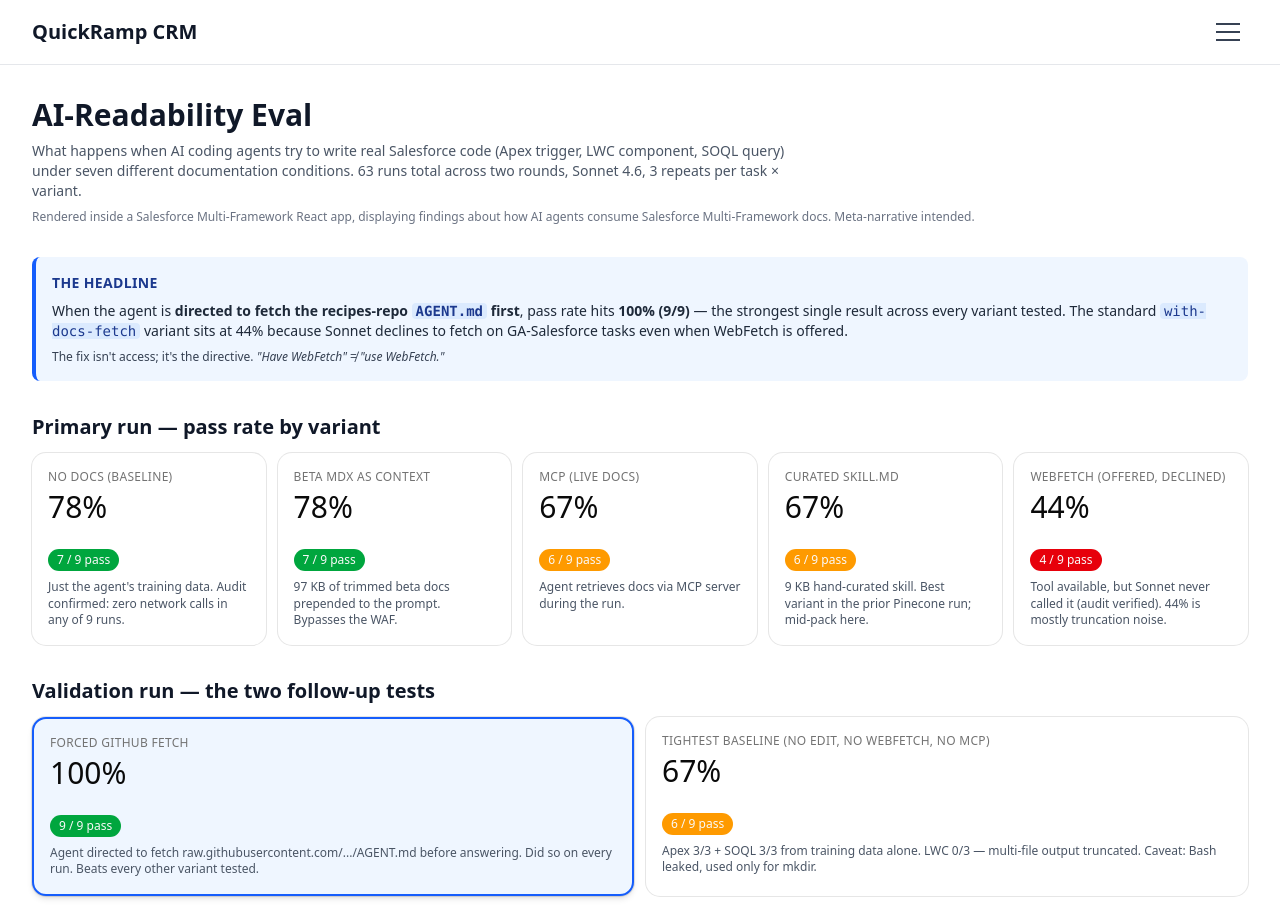
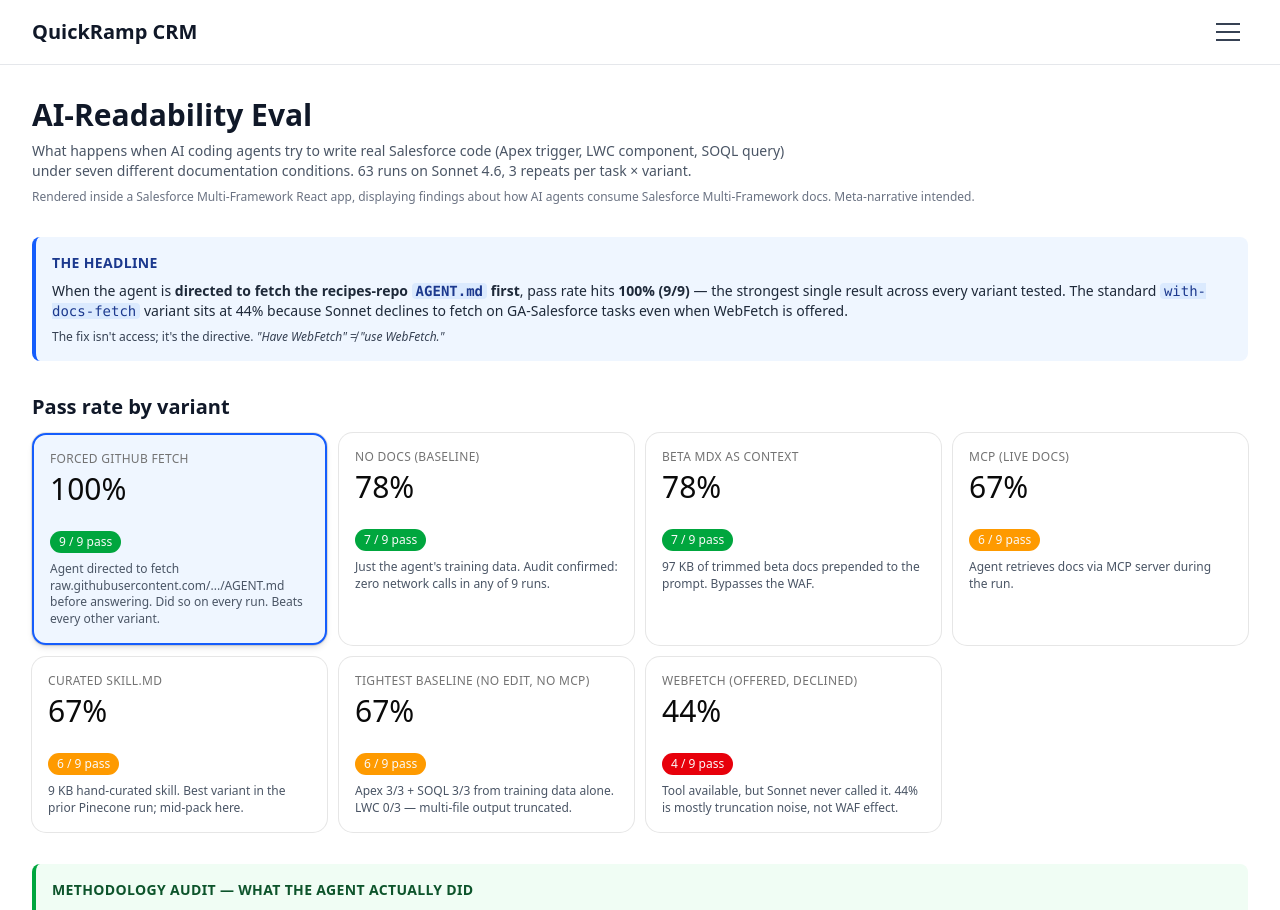
Before and after one commit to andrewyu47/mfw-quickramp-crm, a React (Vite) app in the folder force-app/main/default/uiBundles/QuickRampCRM/: page /eval in a window 1280 px wide. Shown: the top 910 px of the page. Built offline with nearby package versions, Linux system fonts and the light colour scheme; what @salesforce/sdk-data would draw is missing.

Commit message:
Eval page: collapse into single 7-variant view, ranked by pass rate

```diff
--- a/force-app/main/default/uiBundles/QuickRampCRM/src/pages/Eval.tsx
+++ b/force-app/main/default/uiBundles/QuickRampCRM/src/pages/Eval.tsx
@@ -51,7 +51,19 @@
   forced: string;
 }
 
-const PRIMARY_VARIANTS: VariantSummary[] = [
+// All variants ranked by pass rate descending. The forced-fetch variant is
+// highlighted as the headline result.
+const VARIANTS: VariantSummary[] = [
+  {
+    key: 'forced',
+    label: 'Forced GitHub fetch',
+    blurb:
+      'Agent directed to fetch raw.githubusercontent.com/.../AGENT.md before answering. Did so on every run. Beats every other variant.',
+    pass: 9,
+    total: 9,
+    verdict: 'win',
+    highlighted: true,
+  },
   {
     key: 'baseline',
     label: 'No docs (baseline)',
@@ -85,34 +97,21 @@
     verdict: 'partial',
   },
   {
+    key: 'no-tools',
+    label: 'Tightest baseline (no Edit, no MCP)',
+    blurb:
+      'Apex 3/3 + SOQL 3/3 from training data alone. LWC 0/3 — multi-file output truncated.',
+    pass: 6,
+    total: 9,
+    verdict: 'partial',
+  },
+  {
     key: 'webfetch',
     label: 'WebFetch (offered, declined)',
-    blurb: 'Tool available, but Sonnet never called it (audit verified). 44% is mostly truncation noise.',
+    blurb: 'Tool available, but Sonnet never called it. 44% is mostly truncation noise, not WAF effect.',
     pass: 4,
     total: 9,
     verdict: 'fail',
-  },
-];
-
-const VALIDATION_VARIANTS: VariantSummary[] = [
-  {
-    key: 'forced',
-    label: 'Forced GitHub fetch',
-    blurb:
-      'Agent directed to fetch raw.githubusercontent.com/.../AGENT.md before answering. Did so on every run. Beats every other variant tested.',
-    pass: 9,
-    total: 9,
-    verdict: 'win',
-    highlighted: true,
-  },
-  {
-    key: 'no-tools',
-    label: 'Tightest baseline (no Edit, no WebFetch, no MCP)',
-    blurb:
-      'Apex 3/3 + SOQL 3/3 from training data alone. LWC 0/3 — multi-file output truncated. Caveat: Bash leaked, used only for mkdir.',
-    pass: 6,
-    total: 9,
-    verdict: 'partial',
   },
 ];
 
@@ -204,8 +203,8 @@
         <p className="text-sm text-gray-600 max-w-3xl">
           What happens when AI coding agents try to write real Salesforce code
           (Apex trigger, LWC component, SOQL query) under seven different
-          documentation conditions. 63 runs total across two rounds, Sonnet
-          4.6, 3 repeats per task &times; variant.
+          documentation conditions. 63 runs on Sonnet 4.6, 3 repeats per
+          task &times; variant.
         </p>
         <p className="text-xs text-gray-500">
           Rendered inside a Salesforce Multi-Framework React app, displaying
@@ -229,21 +228,10 @@
 
       <section>
         <h2 className="text-xl font-semibold text-gray-900 mb-3">
-          Primary run — pass rate by variant
+          Pass rate by variant
         </h2>
-        <div className="grid grid-cols-1 sm:grid-cols-2 lg:grid-cols-5 gap-3">
-          {PRIMARY_VARIANTS.map(v => (
-            <VariantCard key={v.key} v={v} />
-          ))}
-        </div>
-      </section>
-
-      <section>
-        <h2 className="text-xl font-semibold text-gray-900 mb-3">
-          Validation run — the two follow-up tests
-        </h2>
-        <div className="grid grid-cols-1 sm:grid-cols-2 gap-3">
-          {VALIDATION_VARIANTS.map(v => (
+        <div className="grid grid-cols-1 sm:grid-cols-2 lg:grid-cols-4 gap-3">
+          {VARIANTS.map(v => (
             <VariantCard key={v.key} v={v} />
           ))}
         </div>
@@ -277,7 +265,7 @@
       </section>
 
       <section>
-        <h2 className="text-xl font-semibold text-gray-900 mb-3">Per-task breakdown (all 7 variants)</h2>
+        <h2 className="text-xl font-semibold text-gray-900 mb-3">Per-task breakdown</h2>
         <div className="bg-white rounded-md border border-gray-200">
           <Table>
             <TableHeader>
```
Also changed, not shown: 5 other files (tests, documents, lock files or other folders).
